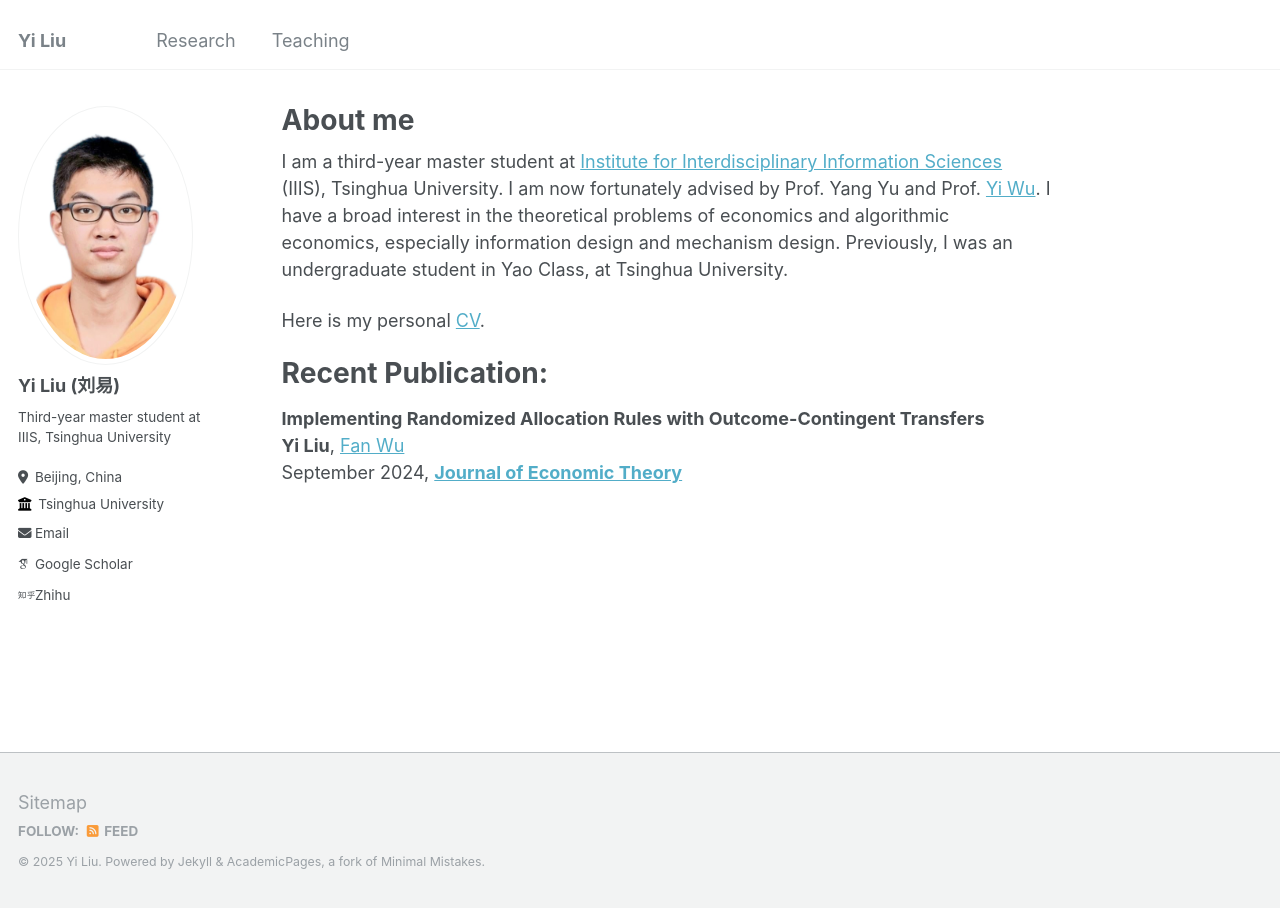
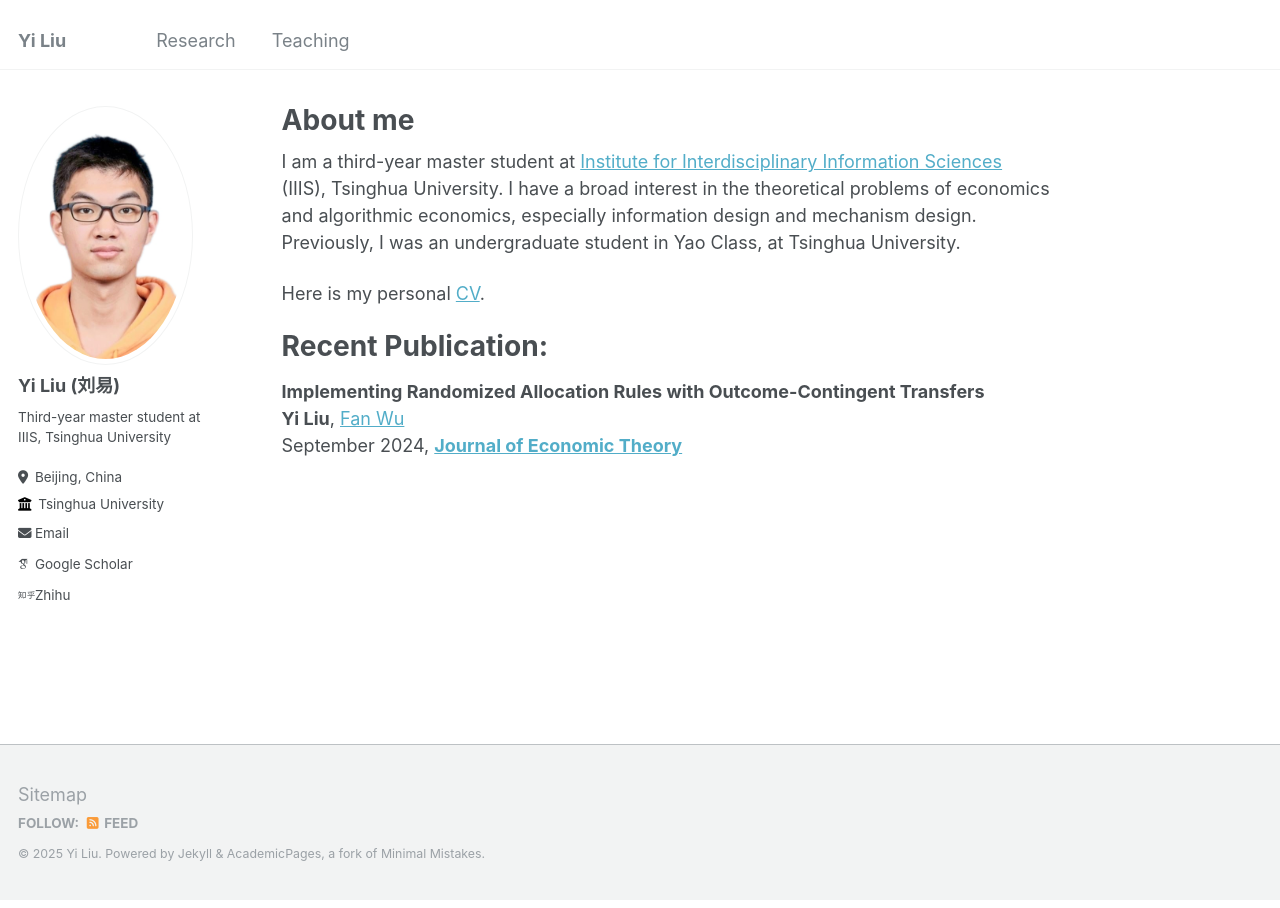
Before and after one commit to Leasy/Leasy.github.io, a Jekyll site: the page built from _pages/about.md, in a window 1280 px wide. Built offline with Jekyll 4.4.1, drawn with Linux system fonts in a browser that asks for light colours; some web fonts are replaced.

Commit message:
Update about.md

```diff
--- a/_pages/about.md
+++ b/_pages/about.md
@@ -7,7 +7,7 @@ redirect_from:
   - /about.html
 ---
 
-I am a third-year master student at [Institute for Interdisciplinary Information Sciences](https://iiis.tsinghua.edu.cn/) (IIIS), Tsinghua University. I am now fortunately advised by Prof. Yang Yu and Prof. [Yi Wu](https://jxwuyi.weebly.com/). I have a broad interest in the theoretical problems of economics and algorithmic economics, especially information design and mechanism design. Previously, I was an undergraduate student in Yao Class, at Tsinghua University.
+I am a third-year master student at [Institute for Interdisciplinary Information Sciences](https://iiis.tsinghua.edu.cn/) (IIIS), Tsinghua University. I have a broad interest in the theoretical problems of economics and algorithmic economics, especially information design and mechanism design. Previously, I was an undergraduate student in Yao Class, at Tsinghua University.
 
 Here is my personal [CV](/files/Yi_Liu_s_CV.pdf).
 
```
